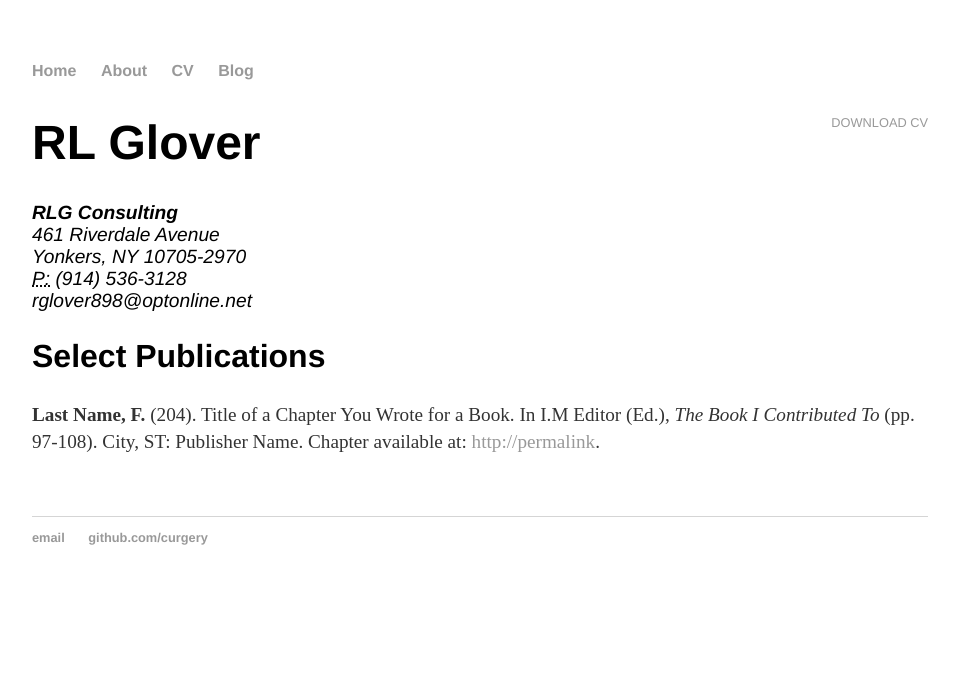
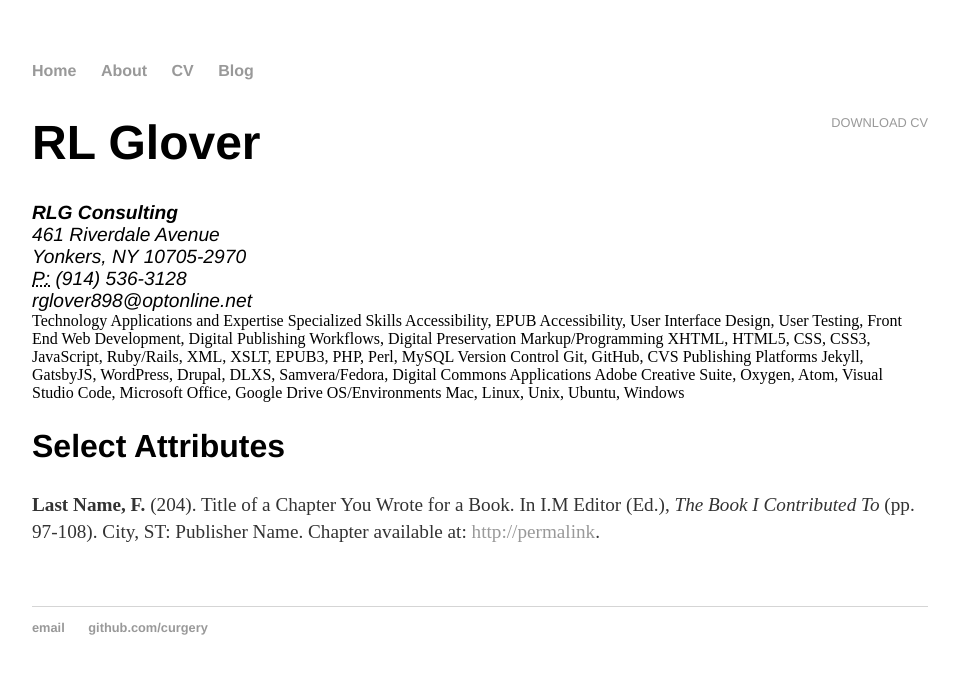
Before and after one commit to curgery/curgery.github.io, a Jekyll site: the page built from cv/index.html, in a window 1280 px wide. Shown: the top 674 px of the page, without its empty margins (160-1119 px from the left). Built offline with Jekyll 4.4.1, drawn with Linux system fonts in a browser that asks for light colours.

Commit message:
Update index.html

```diff
--- a/cv/index.html
+++ b/cv/index.html
@@ -14,7 +14,21 @@ title: CV of Your Name
 		<span class="obfuscate">rglover898@optonline.net</span>
 		</address>
 
-					<h2>Select Publications</h2>
+		Technology Applications and Expertise
+		Specialized Skills
+		Accessibility, EPUB Accessibility, User Interface Design, User Testing, Front End Web Development, Digital Publishing Workflows, Digital Preservation
+		Markup/Programming
+		XHTML, HTML5, CSS, CSS3, JavaScript, Ruby/Rails, XML, XSLT, EPUB3, PHP, Perl, MySQL
+		Version Control
+		Git, GitHub, CVS
+		Publishing Platforms
+		Jekyll, GatsbyJS, WordPress, Drupal, DLXS, Samvera/Fedora, Digital Commons
+		Applications
+		Adobe Creative Suite, Oxygen, Atom, Visual Studio Code, Microsoft Office, Google Drive
+		OS/Environments
+		Mac, Linux, Unix, Ubuntu, Windows
+
+		<h2>Select Attributes</h2>
 
 		<p><strong>Last Name, F.</strong> (204). Title of a Chapter You Wrote for a Book. In I.M Editor (Ed.), <em>The Book I Contributed To</em> (pp. 97-108). City, ST: Publisher Name. Chapter available at: <a href="#">http://permalink</a>.
 
```
Lines whose indentation alone changed are shown as unchanged.
